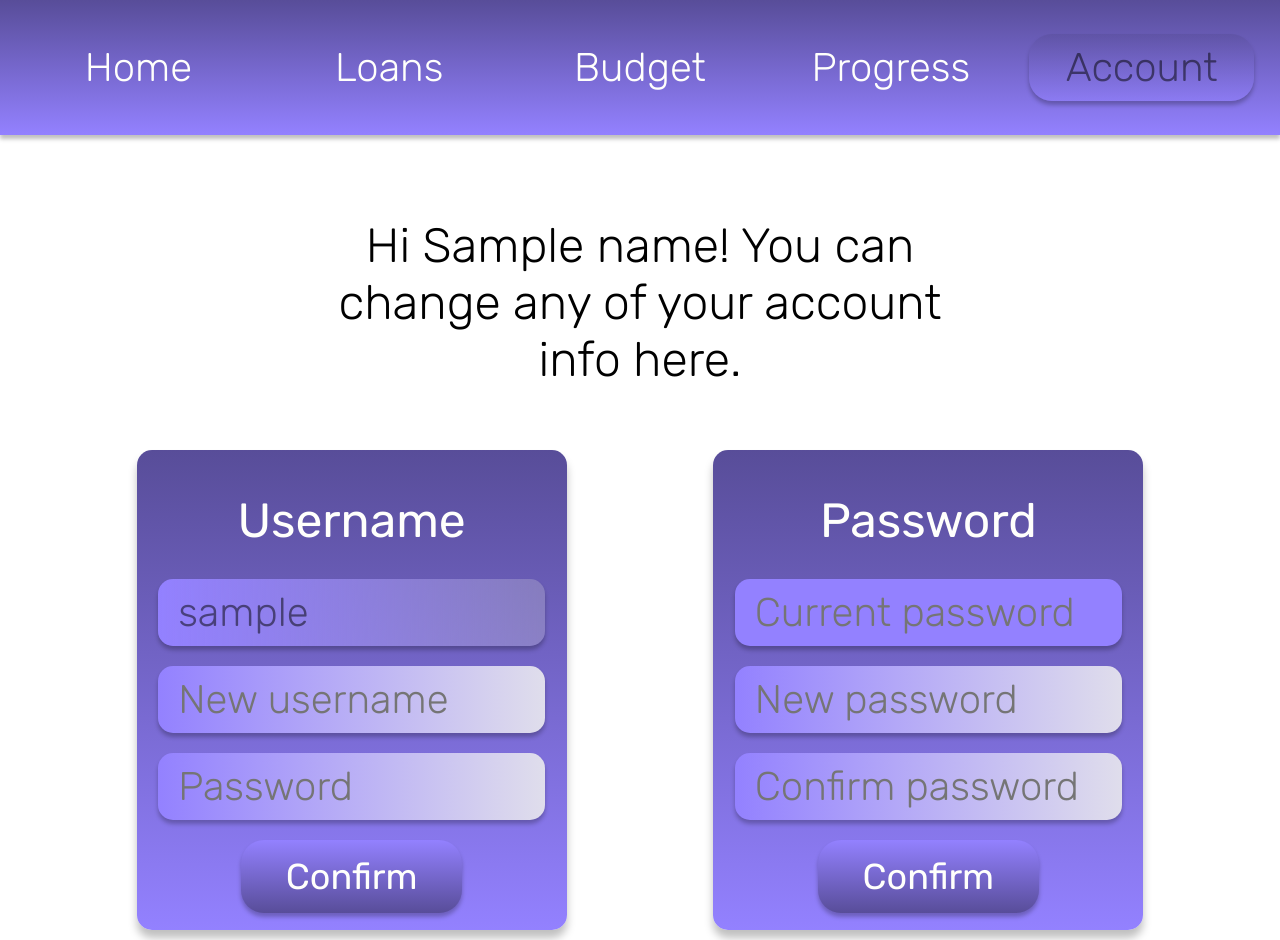
After one commit to Evan-Hedgecock/cs50-final, a Python web app: template templates/account.html in a window 1280 px wide. The commit adds this page. Run offline with Jinja, Linux system fonts and the light colour scheme; the template is opened without the code that fills it: most values are stand-ins (such as "Sample title", 1, 10 or a date in 2020).

Commit message:
Create account page

```diff
--- a/static/styles.css
+++ b/static/styles.css
@@ -390,3 +390,17 @@ a {
     padding-top: 10px;
     margin-bottom: 0px;
 }
+
+.card-text-box {
+    width: 90%;
+    height: auto;
+}
+
+.text-box.disabled {
+    color: #00000080;
+}
+
+.hidden {
+    display: none;
+    visibility: hidden;
+}
--- /dev/null
+++ b/templates/account.html
@@ -0,0 +1,52 @@
+{% extends "layout.html" %}
+
+{% block script %}
+{% endblock %}
+
+{% block header %}
+<ul class="nav-list flex-center">
+    <li class="nav-item flex-center">
+        <a href="/" class="nav-link">Home</a>
+    </li>
+    <li class="nav-item flex-center">
+        <a href="/loans" class="nav-link">Loans</a>
+    </li>
+    <li class="nav-item flex-center">
+        <a href="/budget" class="nav-link">Budget</a>
+    </li>
+    <li class="nav-item flex-center">
+        <a href="/progress" class="nav-link">Progress</a>
+    </li>
+    <li class="nav-item flex-center active-nav">
+        <a href="/account" class="nav-link">Account</a>
+    </li>
+</ul>
+{% endblock %}
+
+{% block main %}
+
+<div class="flex-center pt-50">
+    <h1 class="h1 mw-50 center-text">Hi {{ name }}! You can change any of your account info here.</h1>
+</div>
+<div class="flex-center card-container">
+    <div class="card-primary flex-center">
+        <h1 class="h1 bold card-title">Username</h1>
+        <form class="form" action="/account" method="post" autocomplete="off">
+            <input type="text" name="username_" id="username_" class="hidden"><input type="password" name="password_" id="password_" class="hidden">
+            <input type="text" name="username_" id="username_" class="text-box card-text-box disabled" placeholder="{{ username }}" autofocus value="{{ username }}" disabled>
+            <input type="text" name="new-username_" id="new-username_" class="text-box card-text-box" placeholder="New username" autocomplete="off">
+            <input type="password" name="password_" id="password_" class="text-box card-text-box" placeholder="Password" autocomplete="off">
+            <input type="submit" value="Confirm" class="button">
+        </form>
+    </div>
+    <div class="card-primary flex-center">
+        <h1 class="h1 bold card-title">Password</h1>
+        <form class="form" action="/account" method="post" autocomplete="off">
+            <input type="text" name="username_" id="username_" class="hidden"><input type="password" name="password_" id="password_" class="hidden">
+            <input type="text" name="password" id="password" class="text-box card-text-box" placeholder="Current password" autofocus>
+            <input type="text" name="new-password" id="new-password" class="text-box card-text-box" placeholder="New password" autocomplete="off">
+            <input type="password" name="confirm-password" id="confirm-password" class="text-box card-text-box" placeholder="Confirm password">
+            <input type="submit" value="Confirm" class="button">
+        </form>
+    </div>
+{% endblock %}
```
Also changed, not shown: app.py (+20 -1 lines), 2 other files.
